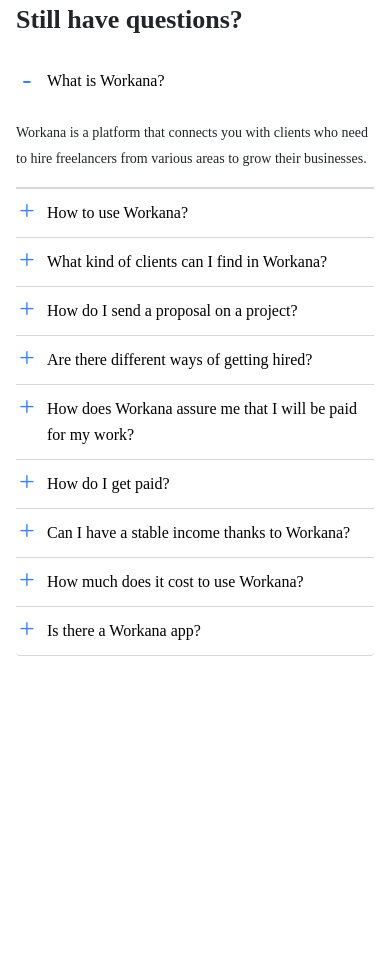
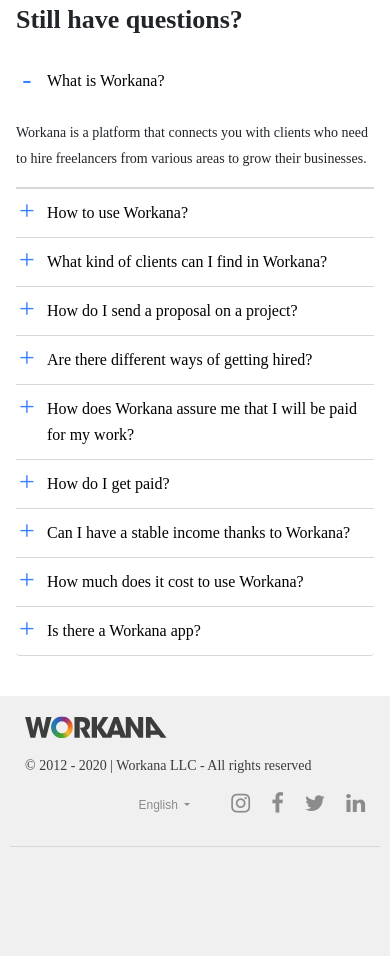
Before and after one commit to Mosaieb-Mirzaey/IranHard-how-worked, a plain HTML site: page index.html in a window 390 px wide. Shown: the part 2668-3624 px from the top of the page. Before the commit the page ends 3324 px from the top, so only its background shows below. Drawn offline with Linux system fonts and the light colour scheme; a web font is replaced by a local one.

Commit message:
fourth day v-2

```diff
--- a/css/style.css
+++ b/css/style.css
@@ -496,6 +496,49 @@ header #navbarNav>ul>li {
     flex: 0 0 100%;
     max-width: 100%;
 }
+footer{
+    margin-top: 40px;
+    border-color: #8c8c8c;
+    padding-bottom: 3em;
+    color: #3c3c3c;
+    background-color: #f0f0f0;
+}
+footer .footer-top{
+    border-bottom: 1px solid #d7d7d7;
+    margin: 10px -5px;
+    padding-top: 20px;
+    padding-bottom: 28px;
+}
+footer .copyRight{
+    font-size: 14px;
+}
+footer .footer-top .social>a{
+    margin-left: 17px;
+}
+footer .footer-top .social>a>i{
+    color: #8c8c8c;
+    font-size: 22px;
+}
+footer .dropdown .dropdown-toggle{
+    color: #8c8c8c;
+    border: none;
+    background-color: transparent;
+}
+footer .dropdown .dropdown-menu{
+    font-size: 12px;
+    background-color: #f5f5f5;
+    border: 0;
+    top: 6px !important;
+    left: -24px !important;
+    min-width: 165px;
+}
+footer .dropdown .action{
+    color: #3c3c3c;
+    background-color: #d7d7d7 !important;
+}
+
+
+
 
 /****************************************************************************************/
 /****************************************************************************************/
--- a/index.html
+++ b/index.html
@@ -472,8 +472,40 @@
 
 
 <!--Footer & contact me-->
-<footer Id="footer">
-
+<footer class="footer">
+    <div class="container">
+        <div class="row footer-top">
+            <div class="col-lg-6 col-xs-12 col-sm-6 copyRight">
+                <p>
+                    <a href="#">
+                        <img src="images/icon/footer-workana.png" alt="Workana" width="142">
+                    </a>
+                </p>
+                © 2012 - 2020 | Workana LLC - All rights reserved
+            </div>
+            <div class="col-lg-6 col-xs-12 col-sm-6 d-flex justify-content-end text-right mt-3">
+                <div class="dropdown mr-4">
+                    <a class="  dropdown-toggle" id="dropdownMenu2" data-toggle="dropdown" aria-haspopup="true" aria-expanded="false">
+                        English
+                    </a>
+                    <div class="dropdown-menu" aria-labelledby="dropdownMenu2">
+                        <button class="dropdown-item action" type="button">English</button>
+                        <button class="dropdown-item" type="button">Español</button>
+                        <button class="dropdown-item" type="button">Português</button>
+                    </div>
+                </div>
+                <div class="social">
+                    <a href="#" class=""><i class="fa fa-instagram"></i></a>
+                    <a href="#" class=""><i class="fa fa-facebook"></i></a>
+                    <a href="#" class=""><i class="fa fa-twitter"></i></a>
+                    <a href="#" class=""><i class="fa fa-linkedin"></i></a>
+                </div>
+            </div>
+        </div>
+        <div class="row">
+            <br><br><br><br>
+        </div>
+    </div>
 </footer>
 
 
```
Also changed, not shown: images/icon/footer-workana.png (added).
